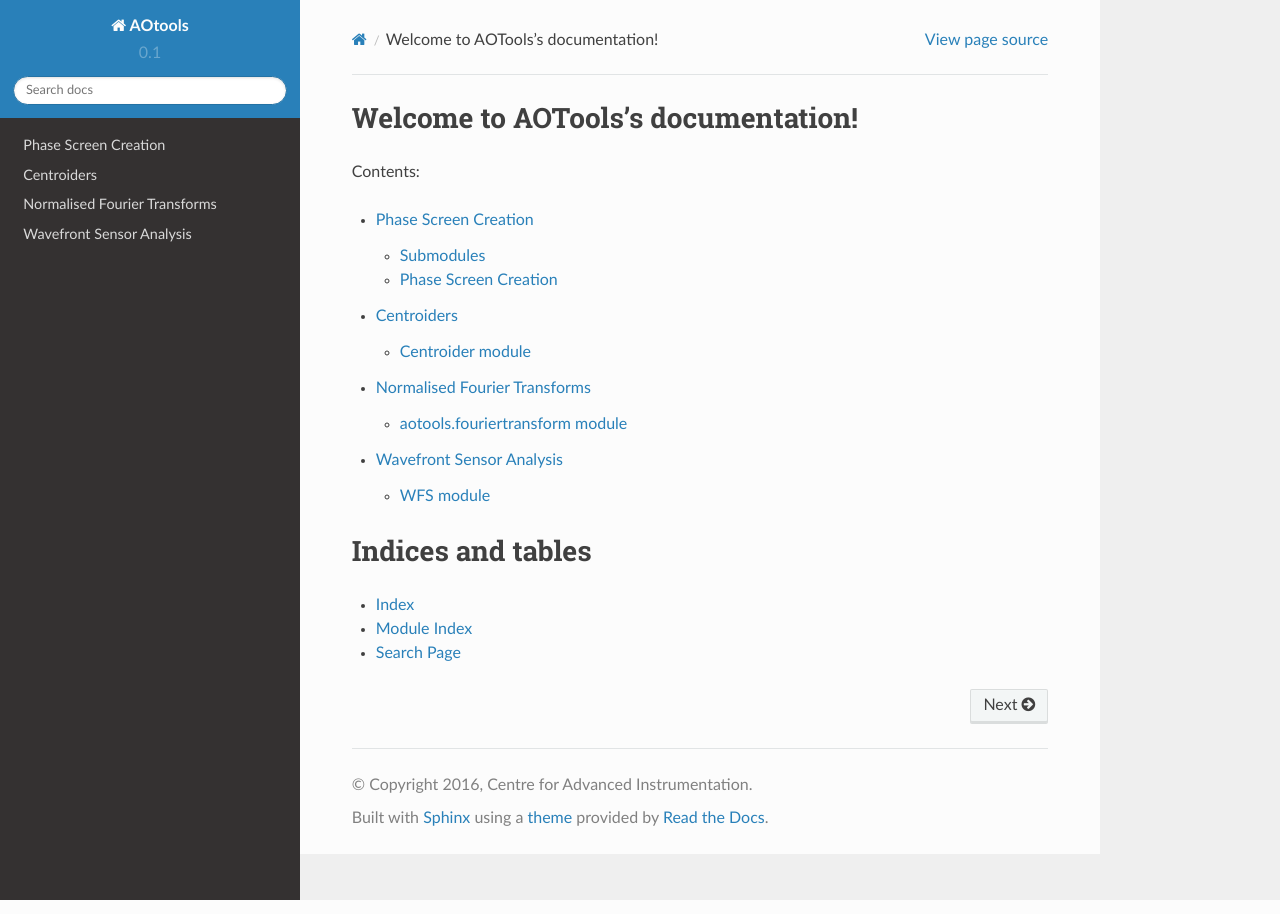
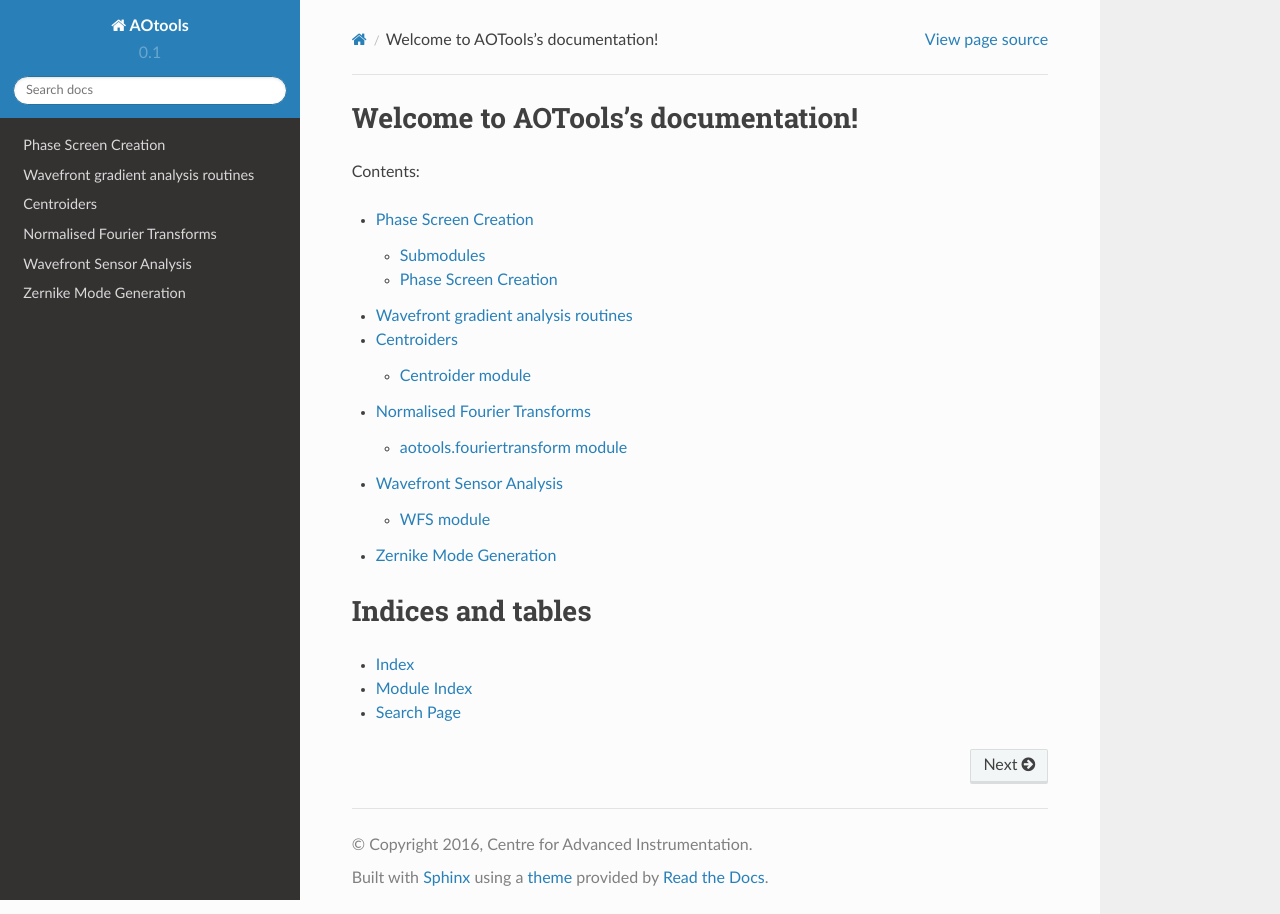
Before and after one commit to ojdf/aotools, a Sphinx documentation site: the page built from doc/source/index.rst, in a window 1280 px wide. Built offline with Sphinx 7.4.7 and the Read the Docs theme 2.0.0, drawn with Linux system fonts in a browser that asks for light colours.

Commit message:
updated docs for new structure

```diff
--- a/doc/source/index.rst
+++ b/doc/source/index.rst
@@ -12,9 +12,11 @@ Contents:
    :maxdepth: 2
 
    phasescreen
+   slope_analysis
    centroiders
    fft
    wfs
+   zernike
 
 Indices and tables
 ==================
--- a/doc/source/phasescreen.rst
+++ b/doc/source/phasescreen.rst
@@ -5,7 +5,7 @@ Submodules
 ----------
 
 Phase Screen Creation
-----------------------
+---------------------
 .. automodule:: aotools.turbulence.phasescreen
     :members:
     :undoc-members:
--- /dev/null
+++ b/doc/source/zernike.rst
@@ -0,0 +1,7 @@
+Zernike Mode Generation
+=======================
+
+.. automodule:: aotools.functions.zernike
+    :members:
+    :undoc-members:
+    :show-inheritance:
```
Also changed, not shown: doc/source/slope_analysis.rst (added, +17 -0 lines).
